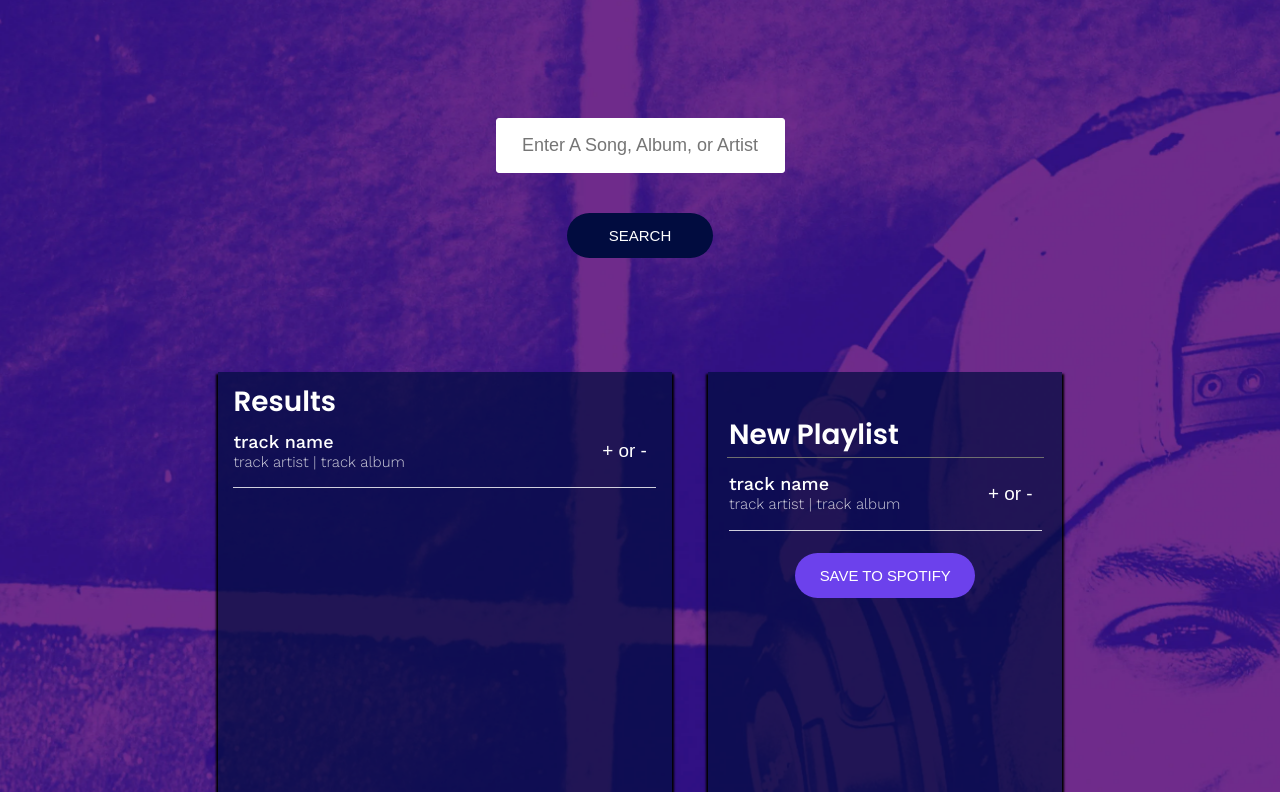
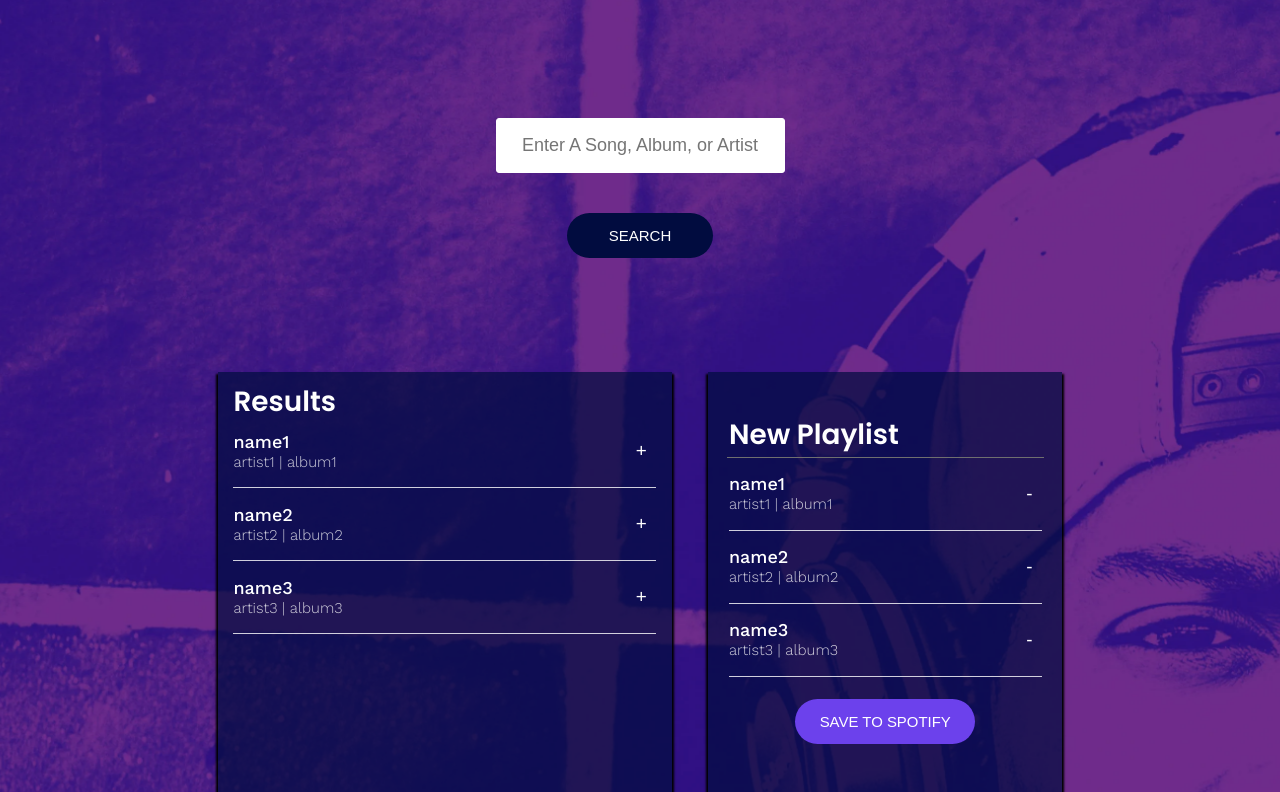
Before and after one commit to dcastelo94/Jammming, a React app in the folder jammming/: page / in a window 1280 px wide. Shown: the part 68-860 px from the top of the page. Built offline with nearby package versions, Linux system fonts and the light colour scheme.

Commit message:
Can now add tracks from the SearchResults to the playlist and remove tracks from the playlist

```diff
--- a/jammming/src/Components/App/App.css
+++ b/jammming/src/Components/App/App.css
@@ -10,7 +10,7 @@ html {
 
 h1 {
   padding: .77rem 0;
-  background-color: #010c3f;
+  background-color: #3a54c7;
   text-align: center;
   font-family: 'Poppins', sans-serif;
   font-size: 1.88rem;
@@ -18,7 +18,7 @@ h1 {
 }
 
 h1 .highlight {
-  color: #6c41ec;
+  color: #e4f551;
 }
 
 h2 {
--- a/jammming/src/Components/App/App.js
+++ b/jammming/src/Components/App/App.js
@@ -5,14 +5,37 @@ import SearchResults from "../SearchResults/SearchResults";
 import Playlist from "../Playlist/Playlist";
 
 class App extends React.Component {
+
     constructor(props) {
         super(props);
-        this.state = { searchResults: [{
-            name: "",
-            artist: "",
-            album: "",
-            id: ""
-        }]};
+        this.state = {
+            searchResults: [{name: "name1", artist: "artist1", album: "album1", id: 1},
+            {name: "name2", artist: "artist2", album: "album2", id: 2},
+            {name: "name3", artist: "artist3", album: "album3", id: 3} ],
+            playlistName: "playlist1",
+            playlistTracks: [{name: "name1", artist: "artist1", album: "album1", id: 1},
+            {name: "name2", artist: "artist2", album: "album2", id: 2},
+            {name: "name3", artist: "artist3", album: "album3", id: 3}],
+            isRemoval: false
+        };
+        this.addTrack = this.addTrack.bind(this);
+        this.removeTrack = this.removeTrack.bind(this);
+    }
+
+    addTrack(track) {
+        let newTracks = this.state.playlistTracks;
+        if (newTracks.find(savedTrack => savedTrack.id === track.id)) {
+            return;
+        }
+        newTracks.push(track);
+        this.setState({ playlistTracks: newTracks});
+    }
+
+    removeTrack(track) {
+        const index = this.state.playlistTracks.map(item => item.id).indexOf(track.id);
+        this.state.playlistTracks.splice(index, 1);
+        let remTracks = this.state.playlistTracks;
+        this.setState({ playlistTracks: remTracks });
     }
 
     render() {
@@ -22,8 +45,11 @@ class App extends React.Component {
                 <div className="App">
                     <SearchBar />
                     <div className="App-playlist">
-                        <SearchResults searchResults="this.state.searchResults" />
-                        <Playlist />
+                        <SearchResults searchResults={this.state.searchResults}
+                            isRemoval={this.state.isRemoval} onAdd={this.addTrack} />
+                        <Playlist playlistName={this.state.playlistName}
+                            playlistTracks={this.state.playlistTracks}
+                            isRemoval={!this.state.isRemoval} onRemove={this.removeTrack} />
                     </div>
                 </div>
             </div>
--- a/jammming/src/Components/Playlist/Playlist.js
+++ b/jammming/src/Components/Playlist/Playlist.js
@@ -3,11 +3,13 @@ import TrackList from "../TrackList/TrackList";
 import "./Playlist.css";
 
 class Playlist extends React.Component {
+
   render() {
     return (
       <div className="Playlist">
         <input value="New Playlist"/>
-        <TrackList />
+        <TrackList tracks={this.props.playlistTracks}
+          isRemoval={this.props.isRemoval} onRemove={this.props.onRemove} />
         <button className="Playlist-save">SAVE TO SPOTIFY</button>
       </div>
     );
--- a/jammming/src/Components/SearchBar/SearchBar.js
+++ b/jammming/src/Components/SearchBar/SearchBar.js
@@ -2,6 +2,7 @@ import React from "react";
 import "./SearchBar.css";
 
 class SearchBar extends React.Component {
+
   render() {
     return (
       <div className="SearchBar">
--- a/jammming/src/Components/SearchResults/SearchResults.js
+++ b/jammming/src/Components/SearchResults/SearchResults.js
@@ -3,14 +3,16 @@ import "./SearchResults.css";
 import TrackList from "../TrackList/TrackList";
 
 class SearchResults extends React.Component {
+
   render() {
     return (
       <div className="SearchResults">
         <h2>Results</h2>
-        <TrackList />
+        <TrackList tracks={this.props.searchResults}
+          isRemoval={this.props.isRemoval} onAdd={this.props.onAdd} />
       </div>
-    );
+    )
   }
-};
+}
 
 export default SearchResults;
--- a/jammming/src/Components/Track/Track.js
+++ b/jammming/src/Components/Track/Track.js
@@ -2,14 +2,37 @@ import React from "react";
 import "./Track.css";
 
 class Track extends React.Component {
+
+  constructor(props) {
+    super(props);
+    this.addTrack = this.addTrack.bind(this);
+    this.removeTrack = this.removeTrack.bind(this);
+  }
+
+  renderAction() {
+    if (this.props.isRemoval) {
+      return <button className="Track-action" onClick={this.removeTrack}>-</button>
+    } else {
+      return <button className="Track-action" onClick={this.addTrack}>+</button>
+    }
+  }
+
+  addTrack() {
+    this.props.onAdd(this.props.track);
+  }
+
+  removeTrack() {
+    this.props.onRemove(this.props.track);
+  }
+
   render() {
     return (
       <div className="Track">
         <div className="Track-information">
-          <h3>track name</h3>
-          <p>track artist | track album</p>
+          <h3>{this.props.track.name}</h3>
+          <p>{this.props.track.artist} | {this.props.track.album}</p>
         </div>
-        <button className="Track-action">+ or -</button>
+        {this.renderAction()}
       </div>
     );
   }
--- a/jammming/src/Components/TrackList/TrackList.js
+++ b/jammming/src/Components/TrackList/TrackList.js
@@ -3,12 +3,19 @@ import "./TrackList.css";
 import Track from "../Track/Track";
 
 class TrackList extends React.Component {
+
   render() {
     return (
         <div className="TrackList">
-          <Track />
+          {
+            this.props.tracks.map((track) => {
+              return <Track track={track} key={track.id}
+                        isRemoval={this.props.isRemoval}
+                        onAdd={this.props.onAdd}
+                        onRemove={this.props.onRemove} />})
+          }
         </div>
-    );
+    )
   }
 };
 
```
